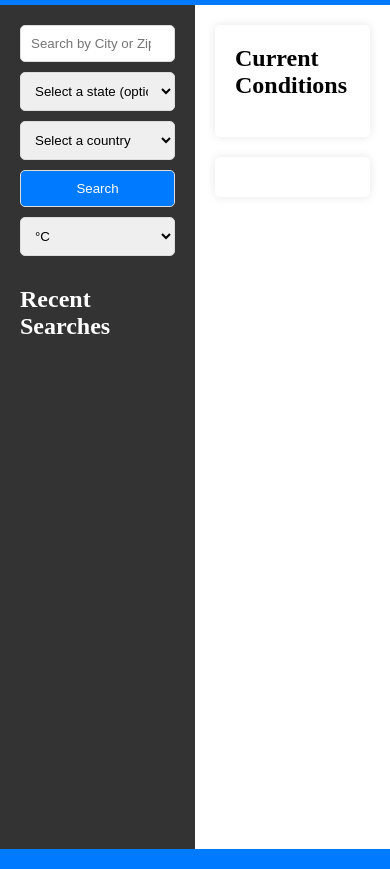
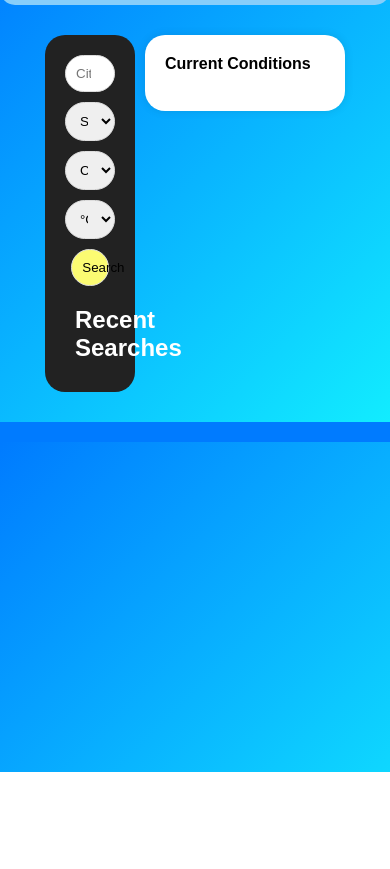
Before and after one commit to justinschoi93/weather-forecast, a website with bundled scripts: page index.html in a window 390 px wide. Shown: the part 72-941 px from the top of the page. After the commit the page ends 844 px from the top, so only its background shows below. Built offline with nearby package versions, Linux system fonts and the light colour scheme.

Commit message:
moved logo to top, adjusted side bar, improved stylesheet

```diff
--- a/assets/script.js
+++ b/assets/script.js
@@ -1,5 +1,4 @@
 import { COUNTRIES } from './countryCodes.js';
-// import moment from 'moment-timezone';
 
 //HTML elements
 const displayName = document.getElementById('name-display');
@@ -21,6 +20,7 @@ const countrySelect = document.getElementById('country-select');
 const stateSelect = document.getElementById('state-select');
 const unitSelect = document.getElementById('unit-select');
 const fiveDayForecast = document.getElementById('five-day-forecast');
+const forecastDisplay = document.getElementById('forecast')
 
 COUNTRIES.forEach( country => {
     const optionCountry = new Option(country.name, country['country-code']);
@@ -90,6 +90,7 @@ function getCoordinates (geocodingAPI) {
 }
 // Function that checks the weather using coordinates
 function checkWeather (lat, lon, name) {
+    forecastDisplay.classList.remove("hidden");
     const unit = unitSelect.options[unitSelect.selectedIndex].value;
     const unitDisplay = unitSelect.options[unitSelect.selectedIndex].text;
     const weather_api = `https://api.openweathermap.org/data/3.0/onecall?lat=${lat}&lon=${lon}&units=${unit}&appid=0b2949d3ba17a6aec298126cb969f7dc`;
@@ -126,10 +127,7 @@ function checkWeather (lat, lon, name) {
 
                 const forecast = {
                     day: index,
-                    dayFeelsLike: day.feels_like.day,
-                    nightFeelsLIke: day.feels_like.night,
-                    eveFeelsLike: day.feels_like.eve,
-                    mornFeelsLike: day.feels_like.morn,
+                    icon: day.weather[0].icon,
                     humidity: day.humidity,
                     moonPhase: day.moon_phase,
                     moonrise: day.moonrise,
@@ -161,21 +159,29 @@ function checkWeather (lat, lon, name) {
 
                 let weatherCard = document.createElement("div");
                 weatherCard.setAttribute("id", `day-${index}`);
+                weatherCard.className = "weather-card"
+
+                let weatherIcon = document.createElement("img");
+                weatherCard.appendChild(weatherIcon);
+                fiveDayForecast.appendChild(weatherCard);
 
                 Object.entries(forecast).forEach( ([key, value]) => {
-                    let entry = document.createElement("div");
-
-                    entry.setAttribute("id", `day-${index}-${key}`);
-                    if (key === "day") {entry.setAttribute("class", "forecast-day")};
-                    if (typeof value === "number") {value = parseFloat(value.toFixed(1)).toString() + " " + unitDisplay};
-                    entry.innerHTML = value;
+                    let entry
+                    if (key === "icon") {
+                        entry = document.createElement("img");
+                        entry.setAttribute("id", `day-${index}-${key}`)
+                        entry.setAttribute("src", "http://openweathermap.org/img/wn/" + value + ".png")
+                    } else {
+                        entry = document.createElement("div");
+                        entry.setAttribute("id", `day-${index}-${key}`);
+                        if (key === "day") {entry.setAttribute("class", "forecast-day")};
+                        if (typeof value === "number") {value = parseFloat(value.toFixed(1)).toString() + " " + unitDisplay};
+                        entry.innerHTML = key + ": " + value;
+                    }
                     weatherCard.appendChild(entry);
                 })
 
-                let weatherIcon = document.createElement("img");
-                weatherIcon.src = "http://openweathermap.org/img/wn/" + day.weather[0].icon + ".png";
-                weatherCard.appendChild(weatherIcon);
-                fiveDayForecast.appendChild(weatherCard);
+
             })
 
             // Display current weather
@@ -186,8 +192,8 @@ function checkWeather (lat, lon, name) {
             displayTempMax.innerHTML = `High: ${parseFloat(currentTempMax.toFixed(1))} ${unitDisplay}`;
             displayTempMin.innerHTML = `Low: ${parseFloat(currentTempMin.toFixed(1))} ${unitDisplay}`;
             displayDescription.innerHTML = `Clouds: ${currentDescription}`;
-            displaySunrise.innerHTML = `Sunrise: ${currentSunrise}`;
-            displaySunset.innerHTML = `Sunset: ${currentSunset}`;
+            // displaySunrise.innerHTML = `Sunrise: ${currentSunrise}`;
+            // displaySunset.innerHTML = `Sunset: ${currentSunset}`;
             displayWindSpeed.innerHTML = `Wind speed: ${parseFloat(currentWindSpeed.toFixed(1))} ${unitDisplay}`;
             displayWindDirection.innerHTML = `Wind direction: ${currentWindDirection}`;
             displayHumidity.innerHTML = `Humidity: ${currentHumidity}`;
--- a/assets/style.css
+++ b/assets/style.css
@@ -3,19 +3,23 @@
     box-sizing: border-box;
     margin: 0;
     padding: 0;
+    font-family:Arial, Helvetica, sans-serif;
 }
 
 body {
-    display: flex;
-    flex-direction: column;
+    background: linear-gradient(135deg, #007bff, #12efff);
+
 }
 
 .content {
     display: flex;
     flex-grow: 1;
-    min-height: 100vh;
+    margin: 10px;
+    border-radius: 20px;
+    padding: 20px 35px;
+    text-align: center;
+}
 
-}
 img {
     max-width: 100%;
     height: auto;
@@ -23,40 +27,41 @@ img {
 
 /* Header Styles */
 header {
-    background: #007bff;
-    color: #fbe706;
+    background-color: lightskyblue;
+    color: #fff;
     padding: 20px 0;
     text-align: center;
+    border-radius: 15px;
+
 }
 
 /* Sidebar Styles */
 #sidebar {
-    background: #333;
+    background: #222;
     color: #ffffff;
     padding: 20px;
-    width: 100px;
-}
+    width: 30%;
 
-#sidebar, #forecast {
-    flex: 1;
+    border-radius: 20px;
 }
 
 #sidebar h2 {
-    margin: 20px 0;
+    margin: 10px;
 }
 
 input[type=search], select, button {
     width: 100%;
     padding: 10px;
     margin-bottom: 10px;
-    border-radius: 5px;
+    border-radius: 20px;
     border: 1px solid #ddd;
 }
 
 button {
-    background-color: #007bff;
-    color: #fff;
+    background-color: rgb(251, 251, 114);
+    color: black;
     cursor: pointer;
+    width: 75%;
 }
 
 button:hover {
@@ -66,15 +71,21 @@ button:hover {
 /* Main Content Styles */
 #forecast {
     flex-grow: 1;
-    padding: 20px;
+    padding-left: 10px;
+    top: 0;
 }
 
-#today, #five-day-forecast {
+.weather-card {
     background: #fff;
     padding: 20px;
     margin-bottom: 20px;
-    border-radius: 5px;
+    border-radius: 20px;
     box-shadow: 0 0 10px rgba(0,0,0,0.1);
+    text-align: left;
+}
+
+#today {
+    flex-grow: 1;
 }
 
 #today div, #five-day-forecast div {
@@ -98,12 +109,10 @@ footer {
 /* Responsive Design */
 @media (max-width: 768px) {
     #sidebar {
-        width: 100%;
-        height: auto;
-        position: relative;
+
     }
 
     #forecast {
-        margin-left: 0;
+
     }
 }
--- a/index.html
+++ b/index.html
@@ -14,10 +14,10 @@
     <div class = "content">
         <section id="sidebar">
             <div id = "search-bar">
-                <input type="search" id="city-search" name="location" placeholder="Search by City or Zipcode">
+                <input type="search" id="city-search" name="location" placeholder="City or Zip">
             </div>
             <select id="state-select">
-                <option value="Select-a-state" selected disabled hidden>Select a state (optional)</option>
+                <option value="Select-a-state" selected disabled hidden>State (optional)</option>
                 <option value="Alabama">Alabama</option>
                 <option value="Alaska">Alaska</option>
                 <option value="Arizona">Arizona</option>
@@ -70,25 +70,25 @@
                 <option value="Wyoming">Wyoming</option>
             </select>
             <select class = "countries" id = "country-select">
-                <option value="Select-a-country" selected disabled hidden>Select a country</option>
+                <option value="Select-a-country" selected disabled hidden>Country</option>
             </select>
-            <button type="submit" id="search-button">Search</button>
             <div>
                 <select id = "unit-select">
                     <option class = "measurement-units" value="metric" selected>&degC</option>
                     <option class = "measurement-units" value="imperial">&degF</option>
                 </select>
             </div>
+            <button type="submit" id="search-button">Search</button>
             <div id = "recent-history">
                 <h2>Recent Searches</h2>
                 <ul id = "recent-searches">
                 </ul>
             </div>
         </section>
-        <section id="forecast">
-            <div id = "today">
-                <h2>Current Conditions</h2>
+        <section id="forecast" class="hidden">
+            <div id = "today" class="weather-card">
                 <div id = "name-display"></div>
+                <h4>Current Conditions</h4>
                 <img id = "icon-display" src = ""></img>
                 <div id = "temperature-display"></div>
                 <div id = "feels-like-display"></div>
@@ -109,7 +109,6 @@
         </section>
     </div>
         <footer></footer>
-
-        <script src = "assets/script.js" type="module"></script>
+        <script src = "./assets/script.js" type="module"></script>
     </body>
     </html>
--- a/package.json
+++ b/package.json
@@ -2,8 +2,10 @@
   "name": "weather-forecast",
   "version": "1.0.0",
   "description": "## Technology Used",
-  "main": "index.js",
+  "main": "script.js",
+  "type": "module",
   "scripts": {
+    "start":"node ./assets/script.js",
     "test": "echo \"Error: no test specified\" && exit 1"
   },
   "repository": {
```
